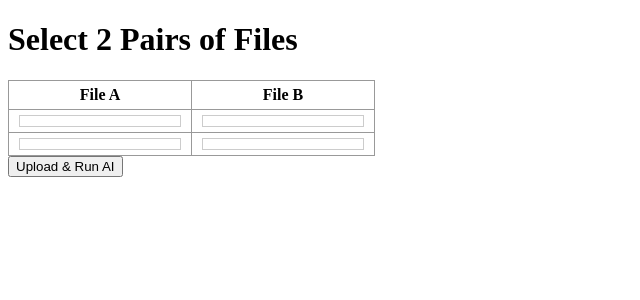
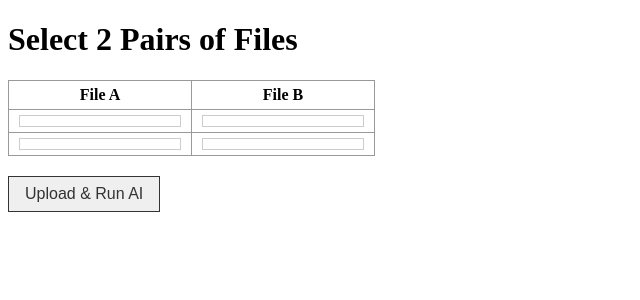
Before and after one commit to freddyeng/snagger, a Flask app: page / in a window 1280 px wide. Shown: the top 300 px of the page, without its empty margins (0-640 px from the left). Run offline with Flask 3, Linux system fonts and the light colour scheme.

Commit message:
button style

```diff
--- a/static/styles.css
+++ b/static/styles.css
@@ -1,4 +1,4 @@
-/* Styles for file-labels */
+/* File label styling (already have this) */
 .file-label {
     display: block;
     cursor: pointer;
@@ -15,6 +15,7 @@
   /* Table styling */
   table {
     border-collapse: collapse;
+    margin-bottom: 20px;
   }
 
   th, td {
@@ -22,3 +23,19 @@
     border: 1px solid #999;
     text-align: center;
   }
+
+  /* Results styling */
+  .result {
+    margin-top: 5px;
+    font-size: 0.9em;
+    color: #333;
+  }
+
+  /* Button styling */
+  button {
+    padding: 8px 16px;
+    font-size: 1em;
+    border: 1px solid;
+    color: #333;
+    cursor: pointer;
+  }
```
